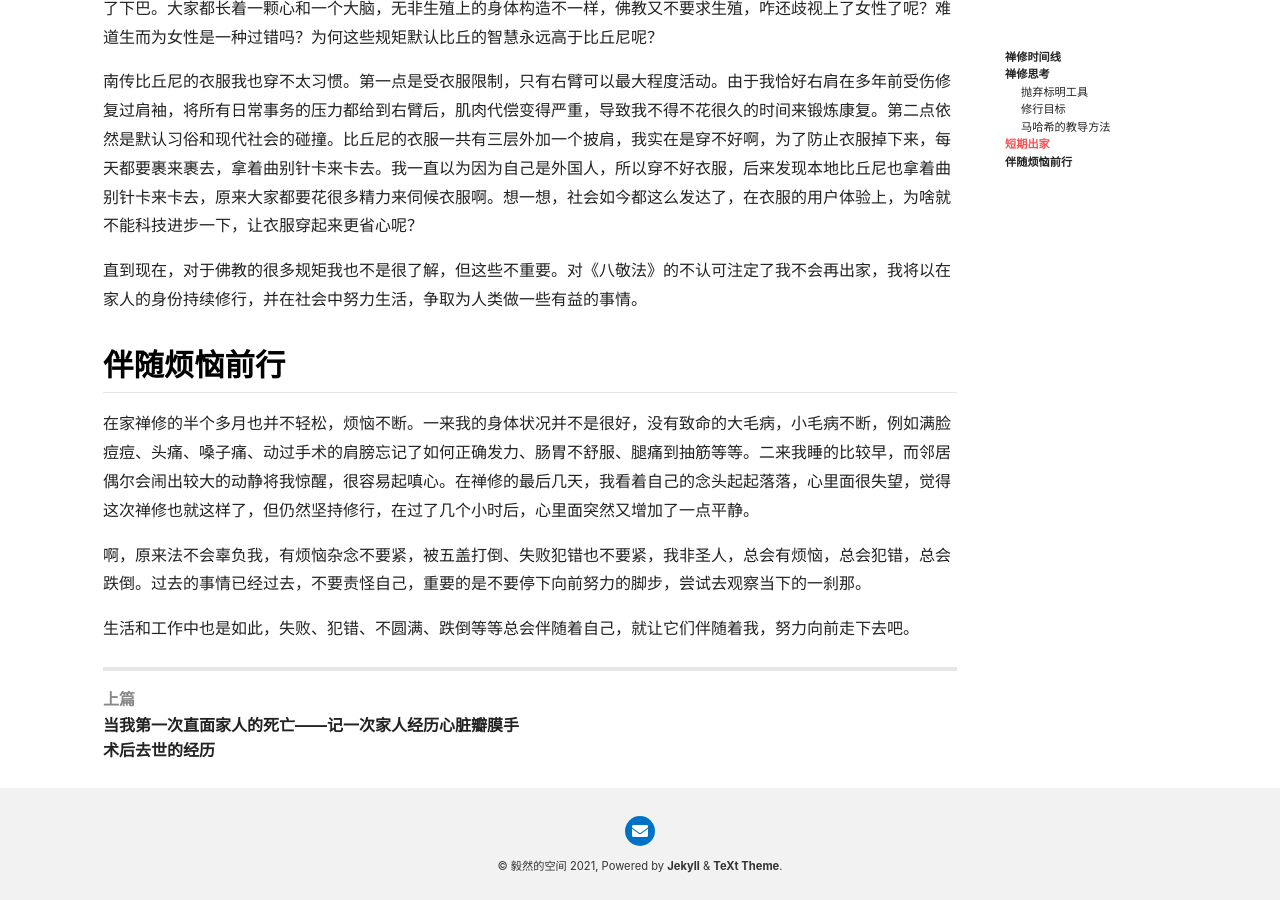
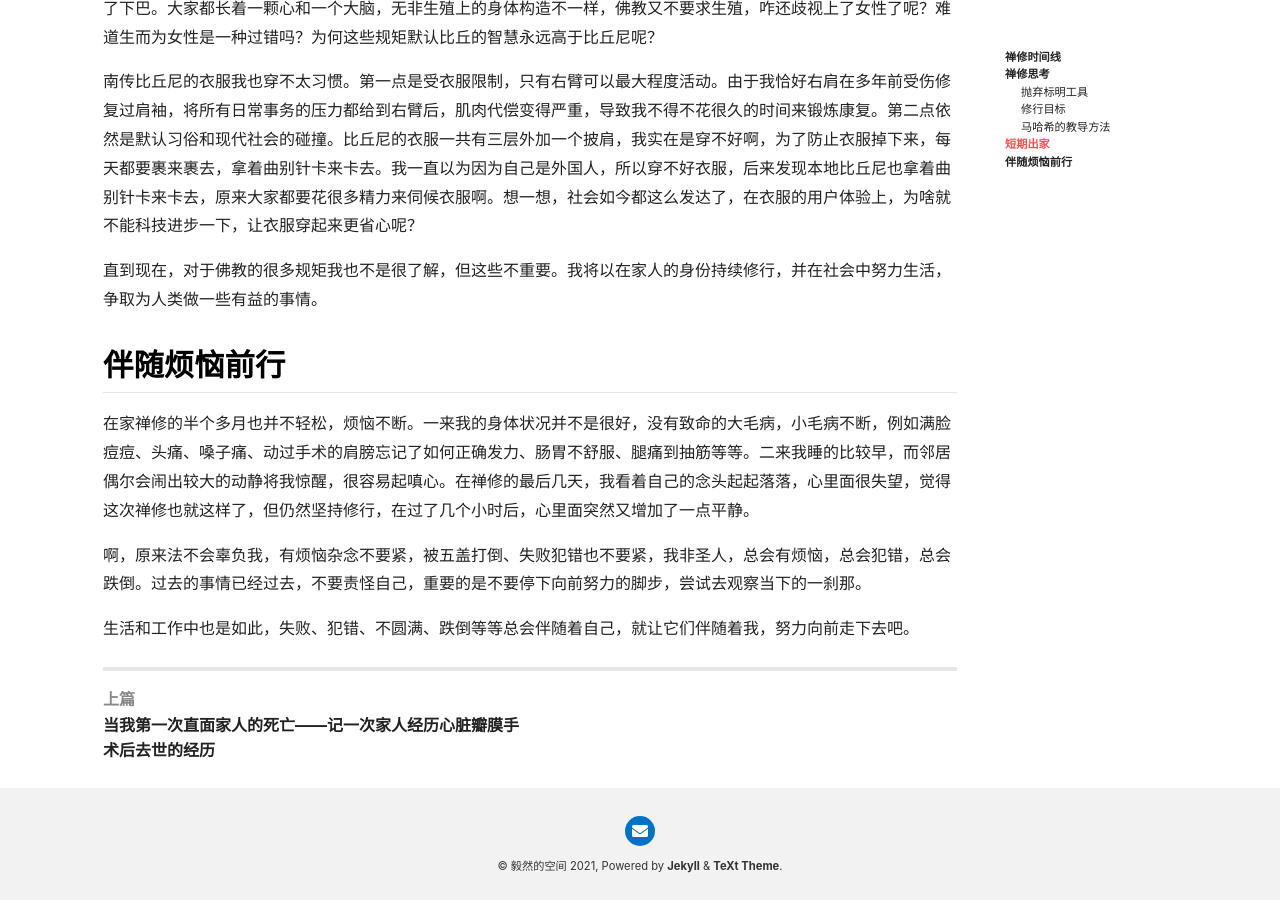
Before and after one commit to nicecui/nicecui.github.io, a Jekyll site: the page built from _posts/2026-11-04-vipassana-meditation.md, in a window 1280 px wide and 900 px high, scrolled down 4254 px. Built offline with Jekyll 4.4.1, drawn with Linux system fonts in a browser that asks for light colours; nearby versions of some CDN libraries.

Commit message:
Update 2026-11-04-vipassana-meditation.md

```diff
--- a/_posts/2026-11-04-vipassana-meditation.md
+++ b/_posts/2026-11-04-vipassana-meditation.md
@@ -83,7 +83,7 @@ categories: life
 
 南传比丘尼的衣服我也穿不太习惯。第一点是受衣服限制，只有右臂可以最大程度活动。由于我恰好右肩在多年前受伤修复过肩袖，将所有日常事务的压力都给到右臂后，肌肉代偿变得严重，导致我不得不花很久的时间来锻炼康复。第二点依然是默认习俗和现代社会的碰撞。比丘尼的衣服一共有三层外加一个披肩，我实在是穿不好啊，为了防止衣服掉下来，每天都要裹来裹去，拿着曲别针卡来卡去。我一直以为因为自己是外国人，所以穿不好衣服，后来发现本地比丘尼也拿着曲别针卡来卡去，原来大家都要花很多精力来伺候衣服啊。想一想，社会如今都这么发达了，在衣服的用户体验上，为啥就不能科技进步一下，让衣服穿起来更省心呢？
 
-直到现在，对于佛教的很多规矩我也不是很了解，但这些不重要。对《八敬法》的不认可注定了我不会再出家，我将以在家人的身份持续修行，并在社会中努力生活，争取为人类做一些有益的事情。
+直到现在，对于佛教的很多规矩我也不是很了解，但这些不重要。我将以在家人的身份持续修行，并在社会中努力生活，争取为人类做一些有益的事情。
 
 ## 伴随烦恼前行
 
```
